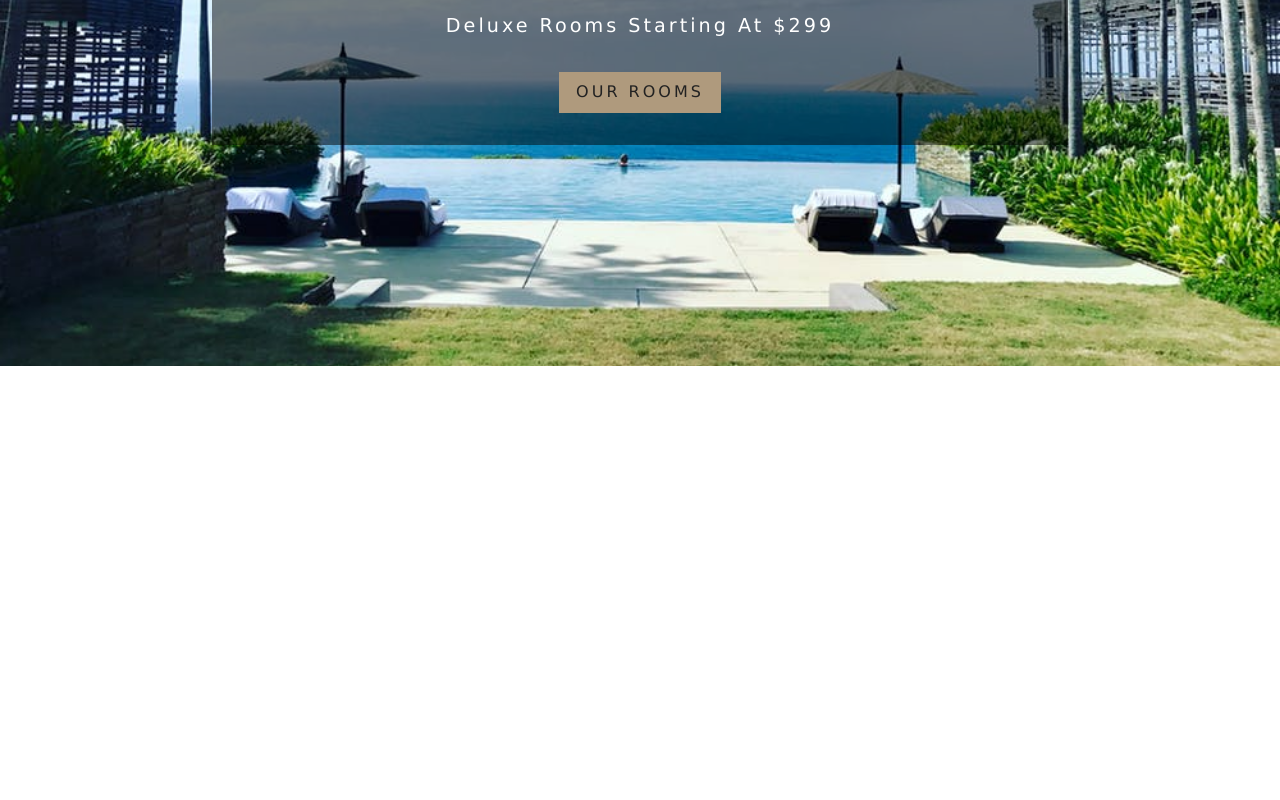
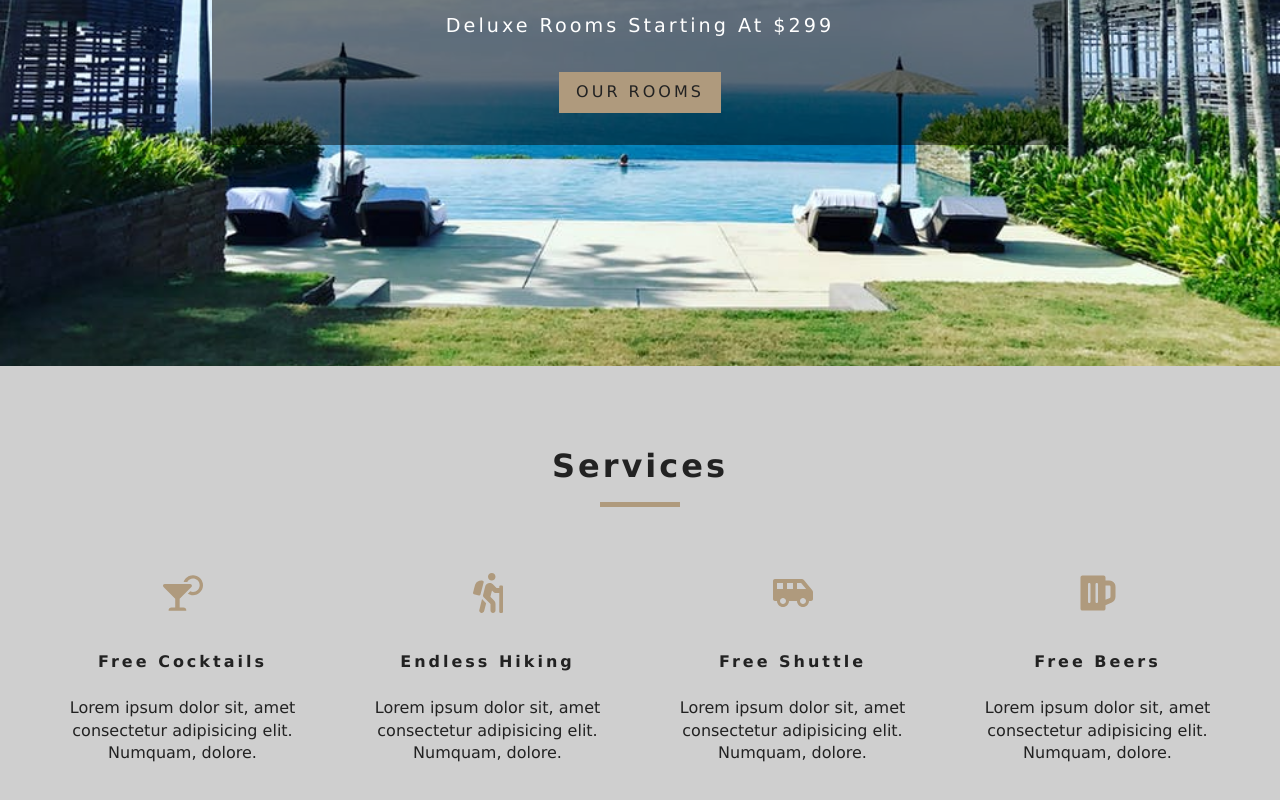
Before and after one commit to deanban/react-resort, a React (Create React App) app: page / in a window 1280 px wide. Shown: the part 434-1234 px from the top of the page. Before the commit the page ends 800 px from the top, so only its background shows below. Built offline with nearby package versions, Linux system fonts and the light colour scheme.

Commit message:
services working

```diff
--- a/src/App.css
+++ b/src/App.css
@@ -252,6 +252,7 @@ h6 {
 }
 .services h6 {
   letter-spacing: var(--mainSpacing);
+  text-transform: capitalize;
 }
 .services p {
   width: 80%;
--- /dev/null
+++ b/src/components/Services.js
@@ -0,0 +1,55 @@
+import React, { Component } from 'react';
+import { FaCocktail, FaHiking, FaShuttleVan, FaBeer } from 'react-icons/fa';
+import Title from './Title';
+
+export class Services extends Component {
+  state = {
+    services: [
+      {
+        icon: <FaCocktail />,
+        title: 'free cocktails',
+        info:
+          'Lorem ipsum dolor sit, amet consectetur adipisicing elit. Numquam, dolore.'
+      },
+      {
+        icon: <FaHiking />,
+        title: 'endless hiking',
+        info:
+          'Lorem ipsum dolor sit, amet consectetur adipisicing elit. Numquam, dolore.'
+      },
+      {
+        icon: <FaShuttleVan />,
+        title: 'free shuttle',
+        info:
+          'Lorem ipsum dolor sit, amet consectetur adipisicing elit. Numquam, dolore.'
+      },
+      {
+        icon: <FaBeer />,
+        title: 'free beers',
+        info:
+          'Lorem ipsum dolor sit, amet consectetur adipisicing elit. Numquam, dolore.'
+      }
+    ]
+  };
+
+  render() {
+    return (
+      <section className="services">
+        <Title title="services" />
+        <div className="services-center">
+          {this.state.services.map((item, i) => {
+            return (
+              <article key={i} className="service">
+                <span>{item.icon}</span>
+                <h6>{item.title}</h6>
+                <p>{item.info}</p>
+              </article>
+            );
+          })}
+        </div>
+      </section>
+    );
+  }
+}
+
+export default Services;
--- /dev/null
+++ b/src/components/Title.js
@@ -0,0 +1,12 @@
+import React from 'react';
+
+const Title = ({ title }) => {
+  return (
+    <div className="section-title">
+      <h4>{title}</h4>
+      <div />
+    </div>
+  );
+};
+
+export default Title;
--- a/src/pages/Home.js
+++ b/src/pages/Home.js
@@ -2,16 +2,23 @@ import React from 'react';
 import { Link } from 'react-router-dom';
 import Hero from '../components/Hero';
 import Banner from '../components/Banner';
+import Services from '../components/Services';
 
 const Home = () => {
   return (
+    <>
       <Hero>
-      <Banner title="luxurious rooms" subtitle="deluxe rooms starting at $299">
+        <Banner
+          title="luxurious rooms"
+          subtitle="deluxe rooms starting at $299"
+        >
           <Link to="/rooms" className="btn-primary">
             our rooms
           </Link>
         </Banner>
       </Hero>
+      <Services />
+    </>
   );
 };
 
```
Lines whose indentation alone changed are shown as unchanged.
